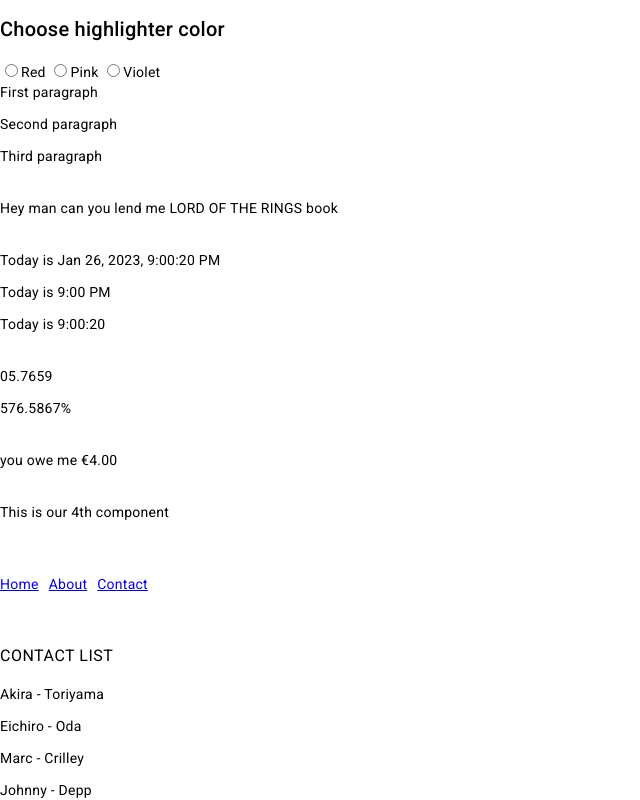
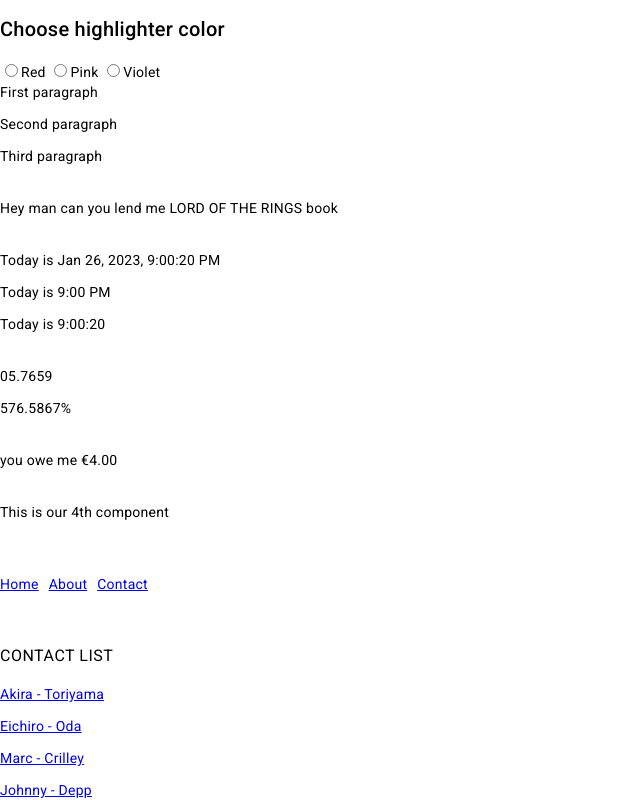
Before and after one commit to danielegeekn1/angular-practice-tests, an Angular app: page /contact in a window 1280 px wide. Shown: the part 2615-3415 px from the top of the page, without its empty margins (0-640 px from the left). Built offline with nearby package versions, Linux system fonts and the light colour scheme.

Commit message:
links for our dynamic routes

```diff
--- a/src/app/components/contact/contact.component.html
+++ b/src/app/components/contact/contact.component.html
@@ -1,4 +1,11 @@
+<div *ngIf="!isProfile; else contactProfile"></div>
 <h4 style="text-transform: uppercase; margin-top: 50px">Contact list</h4>
-<div *ngFor="let guest of guests">
-  <p>{{ guest.name }} - {{ guest.surname }}</p>
+<div *ngFor="let guest of guests; index as i">
+  <a routerLink="{{ i }}"
+    ><p>{{ guest.name }} - {{ guest.surname }}</p></a
+  >
 </div>
+
+<ng-template #contactProfile>
+  <p>Guest profile of {{ guest.name }} -- {{ guest.surname }}</p>
+</ng-template>
--- a/src/app/components/contact/contact.component.ts
+++ b/src/app/components/contact/contact.component.ts
@@ -9,6 +9,7 @@ import { TestService } from 'src/app/services/test.service';
 })
 export class ContactComponent implements OnInit {
   guests: any;
+  guest: any;
   isProfile: boolean;
   constructor(
     private renderGuests: TestService,
@@ -16,9 +17,18 @@ export class ContactComponent implements OnInit {
   ) {}
 
   ngOnInit(): void {
-    this.guests = this.renderGuests.renderGuests();
-    this.isProfile = !this.route.snapshot.paramMap.get('id') ? false : true;
-    console.log(this.route.snapshot.paramMap.get('id'));
-    console.log(this.isProfile);
+    // this.guests = this.renderGuests.renderGuests();
+    // this.isProfile = !this.route.snapshot.paramMap.get('id') ? false : true;
+    if (this.route.snapshot.paramMap.get('id')) {
+      this.isProfile = true;
+      this.guest = this.renderGuests.renderGuestsByI(
+        parseInt(this.route.snapshot.paramMap.get('id')!)
+      );
+      console.log('guests', this.guests);
+      console.log('guests id', this.route.snapshot.paramMap.get('id'));
+    } else {
+      this.isProfile = false;
+      this.guests = this.renderGuests.renderGuests();
+    }
   }
 }
```
